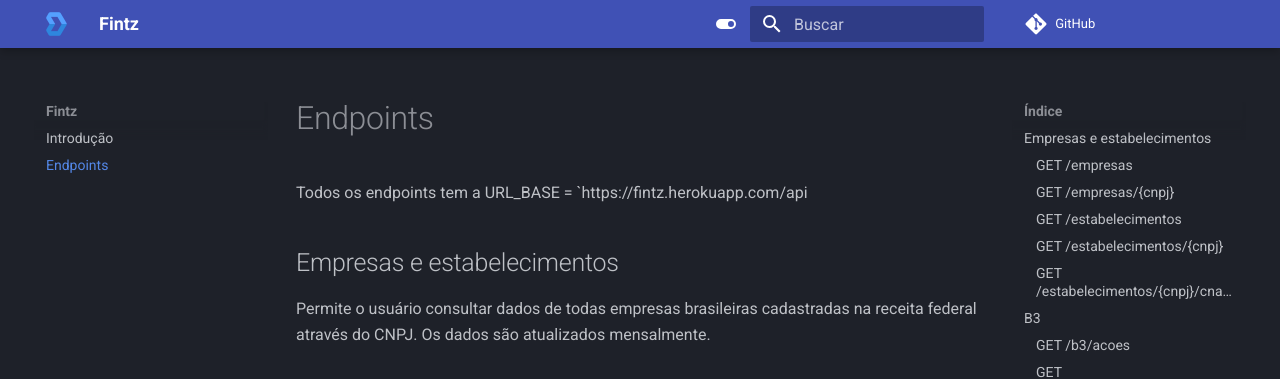
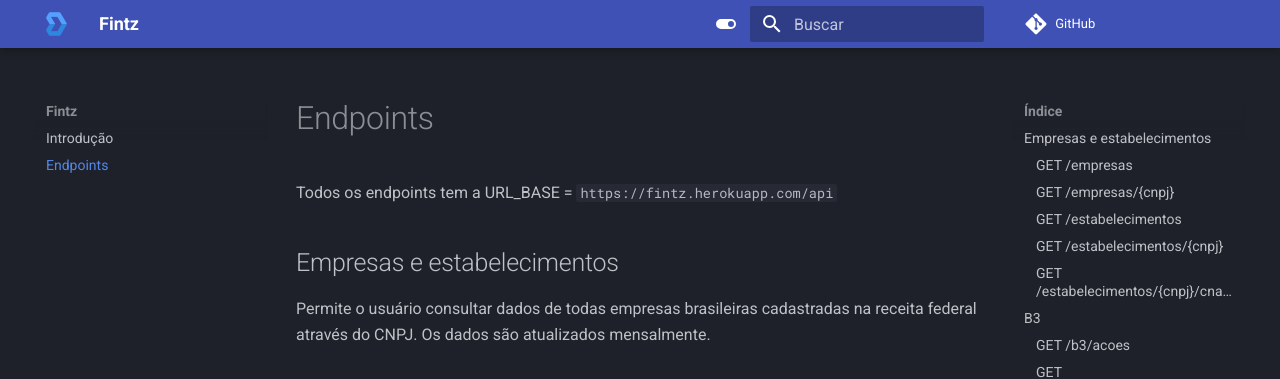
Before and after one commit to thefintz/docs, an MkDocs documentation site: the page built from docs/rest.md, in a window 1280 px wide and 900 px high. Shown: the top 379 px of the window. Built offline with MkDocs 1.6.1 and Material for MkDocs 9.7.7, drawn with Linux system fonts in a browser that asks for light colours; comment, search, counter and statistics services are not loaded.

Commit message:
fix typo

```diff
--- a/docs/rest.md
+++ b/docs/rest.md
@@ -1,6 +1,6 @@
 # Endpoints
 
-Todos os endpoints tem a URL_BASE = `https://fintz.herokuapp.com/api
+Todos os endpoints tem a URL_BASE = `https://fintz.herokuapp.com/api`
 
 ## Empresas e estabelecimentos
 
```
